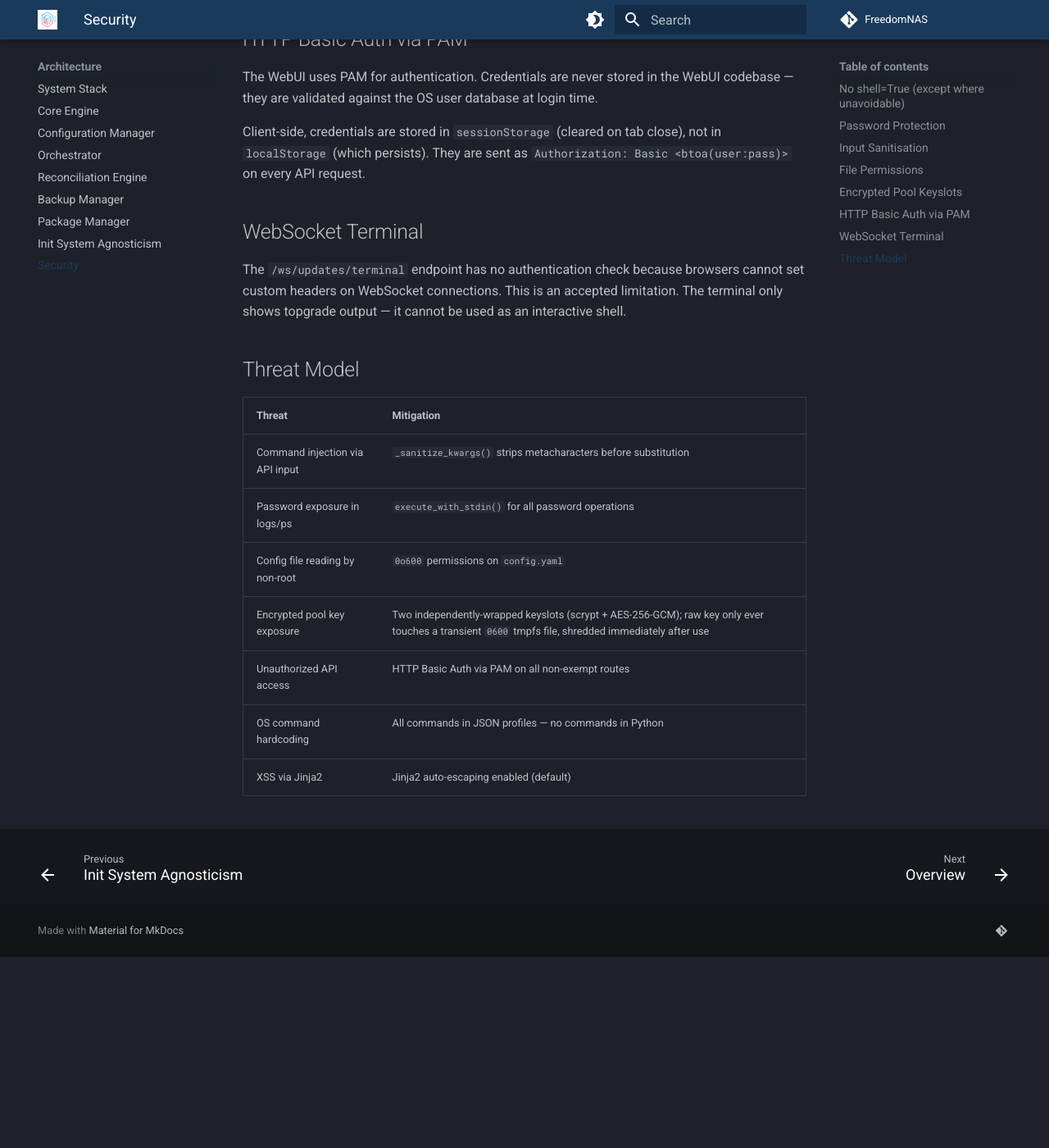
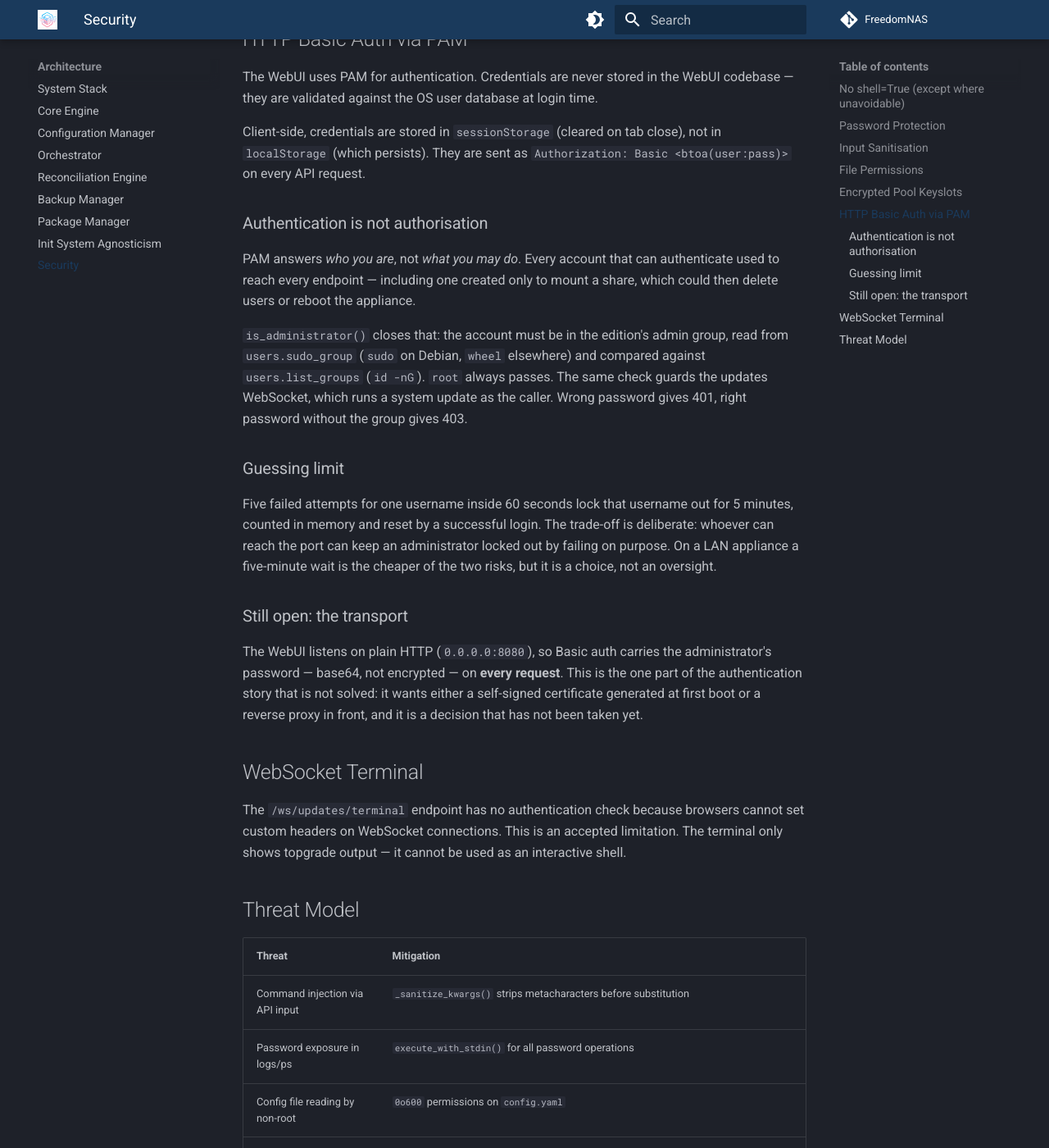
Before and after one commit to FreedomNAS/freedomnas-docs, an MkDocs documentation site: the page built from docs/architecture/security.md, in a window 1280 px wide and 1400 px high, scrolled down 2225 px. Shown: the whole window at 82% size. Built offline with MkDocs 1.6.1 and Material for MkDocs 9.7.7, drawn with Linux system fonts in a browser that asks for light colours; before the commit the page ends 3392 px from its top, so only the background shows below that.

Commit message:
Document authorisation, the guessing limit and the open transport question

```diff
--- a/docs/architecture/security.md
+++ b/docs/architecture/security.md
@@ -90,6 +90,34 @@ Client-side, credentials are stored in `sessionStorage` (cleared on tab close),
 not in `localStorage` (which persists). They are sent as `Authorization: Basic
 <btoa(user:pass)>` on every API request.
 
+### Authentication is not authorisation
+
+PAM answers *who you are*, not *what you may do*. Every account that can
+authenticate used to reach every endpoint — including one created only to
+mount a share, which could then delete users or reboot the appliance.
+
+`is_administrator()` closes that: the account must be in the edition's admin
+group, read from `users.sudo_group` (`sudo` on Debian, `wheel` elsewhere) and
+compared against `users.list_groups` (`id -nG`). `root` always passes. The
+same check guards the updates WebSocket, which runs a system update as the
+caller. Wrong password gives 401, right password without the group gives 403.
+
+### Guessing limit
+
+Five failed attempts for one username inside 60 seconds lock that username
+out for 5 minutes, counted in memory and reset by a successful login. The
+trade-off is deliberate: whoever can reach the port can keep an administrator
+locked out by failing on purpose. On a LAN appliance a five-minute wait is
+the cheaper of the two risks, but it is a choice, not an oversight.
+
+### Still open: the transport
+
+The WebUI listens on plain HTTP (`0.0.0.0:8080`), so Basic auth carries the
+administrator's password — base64, not encrypted — on **every request**. This
+is the one part of the authentication story that is not solved: it wants
+either a self-signed certificate generated at first boot or a reverse proxy
+in front, and it is a decision that has not been taken yet.
+
 ## WebSocket Terminal
 
 The `/ws/updates/terminal` endpoint has no authentication check because browsers
```
